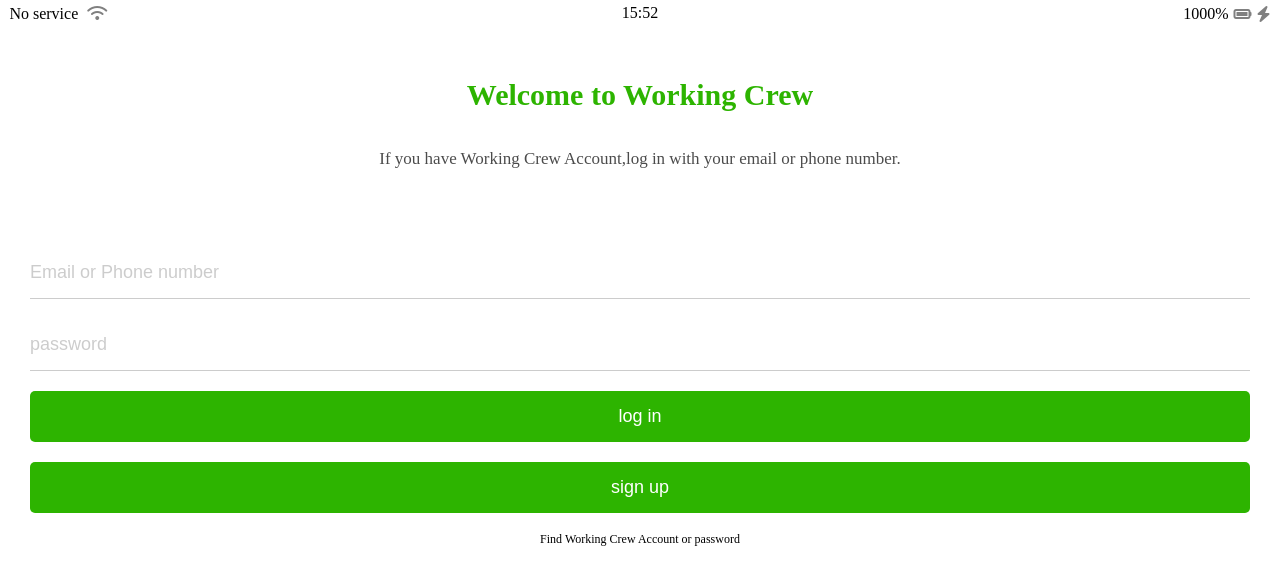
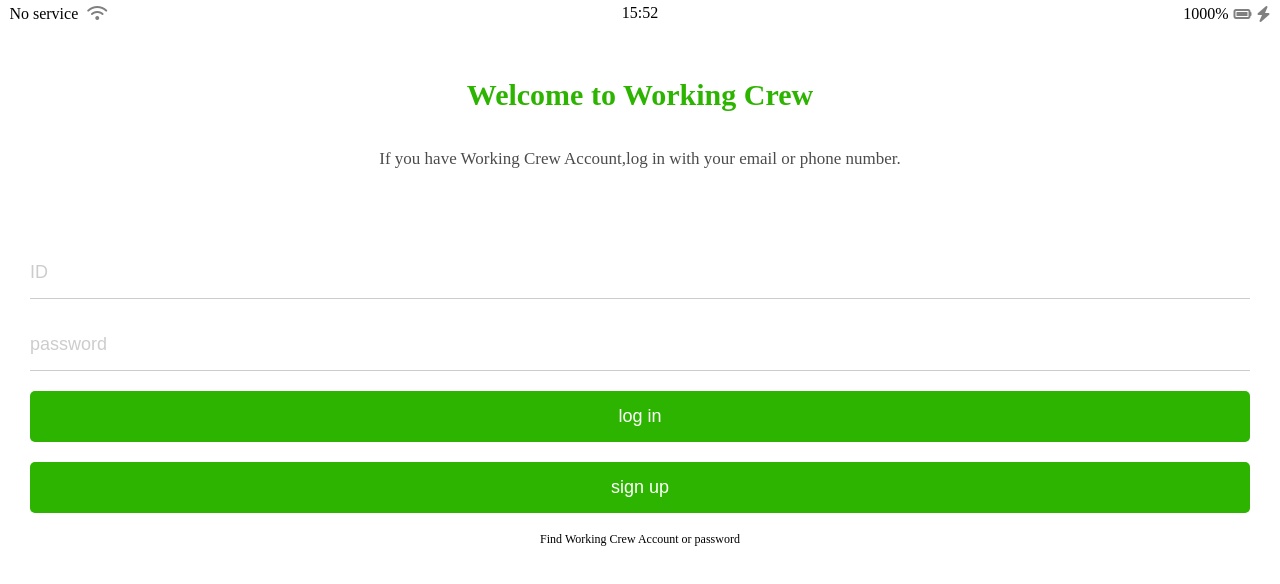
Before and after one commit to lorraine98/Working-crew, a plain HTML site: page index.html in a window 1280 px wide. Drawn offline with Linux system fonts and the light colour scheme.

Commit message:
Rename home.html to index.html

```diff
--- a/home.html
+++ b/index.html
@@ -28,12 +28,7 @@
       </p>
     </header>
     <form action="mycrew.html" method="GET" id="login-form">
-      <input
-        name="username"
-        type="text"
-        required
-        placeholder="Email or Phone number"
-      />
+      <input name="username" type="text" required placeholder="ID" />
       <input name="password" type="password" required placeholder="password" />
       <input type="submit" value="log in" />
       <input type="submit" value="sign up" />
```
